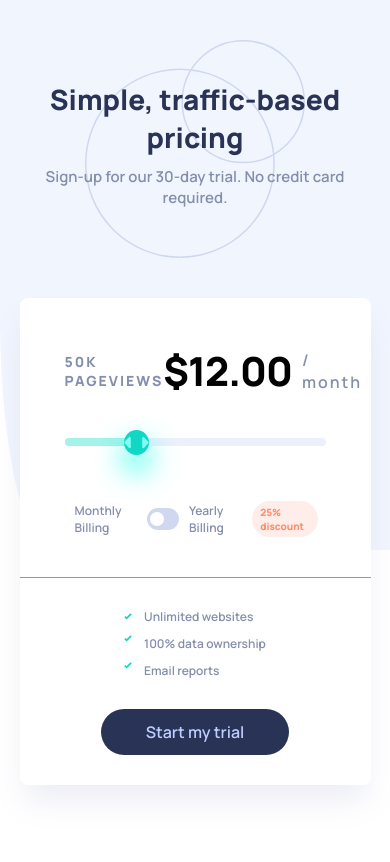
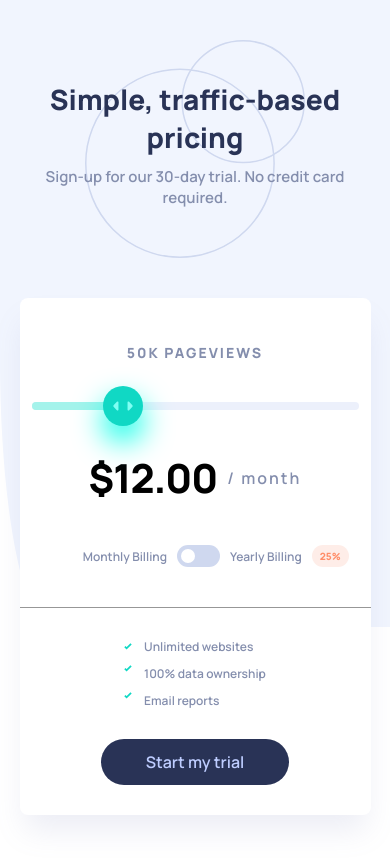
Before and after one commit to nlukic97/bonus_zadatak_6, a website with bundled scripts: page public/index.html in a window 390 px wide. Built offline with nearby package versions, Linux system fonts and the light colour scheme.

Commit message:
finished

```diff
--- a/public/index.html
+++ b/public/index.html
@@ -35,24 +35,27 @@
 
       <div class="padding-left-right">
         <div class="number-container">
-          <span class="text-pageview color-gray"><span id="page-views">100K</span> pageviews</span>
+          <span class="text-pageview color-gray"><span id="page-views">50K</span> pageviews</span>
 
           <div class="price">
-            <span id="price" class="text-price text-dark">16.00</span> <span class="text-timespan color-gray">/ month</span>
+            <span id="price" class="text-price text-dark">12.00</span> <span class="text-timespan color-gray">/ month</span>
           </div>
+
+          <div class="range-container">
+            <div class="curr-range"></div>
+            <input type="range" name="selected_range" id="selected_range" step="25" min="0" max="100" value="25">
+          </div>
+
         </div>
 
 
-        <div class="range-container">
-          <div class="curr-range"></div>
-          <input type="range" name="selected_range" id="selected_range" step="25" min="0" max="100" value="25">
-        </div>
 
         <div class="billing-container">
           <span class="text-paragraph smaller color-gray">Monthly Billing</span>
           <div class="switch"></div>
           <span class="text-paragraph smaller color-gray">Yearly Billing</span>
           <span class="discount-label highlight">25% discount </span>
+          <span class="discount-label highlight __smaller">25%</span>
         </div>
       </div>
 
--- a/public/scss/imports/_layout.scss
+++ b/public/scss/imports/_layout.scss
@@ -15,6 +15,7 @@ header {
 
 .main {
     margin-top: 40px;
+    margin-bottom: 80px;
     padding: 45px 0 0;
     border-radius: 8px;
     background-color: #FFFFFF;
@@ -25,10 +26,13 @@ header {
     padding: 0 45px;
 }
 
+
+
 .number-container {
     display: flex;
     justify-content: space-between;
     align-items: center;
+    flex-wrap: wrap;
 
     .price {
         display: flex;
@@ -49,6 +53,8 @@ header {
     border-radius: 5px;
     position: relative;
     margin-top: 40px;
+    width: 100%;
+    background-color: #ECF0FB;
 
     .curr-range {
         width: 25%;
@@ -109,8 +115,10 @@ header {
     align-items: center;
     padding-right: 3%;
 
-    span, div {
-        margin-left: 10px;
+    > span, > div {
+        &:not(:first-child){
+            margin-left: 10px;
+        }
     }
 }
 
--- a/public/scss/imports/_mediaQuery.scss
+++ b/public/scss/imports/_mediaQuery.scss
@@ -2,6 +2,38 @@
     .container {
         width: 90%;
     }
+
+    .padding-left-right {
+        padding-left: 12px;
+        padding-right: 12px;
+    }
+
+    .highlight {
+        display: none;
+        &.__smaller {
+            display: block;
+        }
+    }
+
+
+    .number-container {
+        flex-direction: column;
+
+        .range-container {
+            margin-bottom: 40px;
+        }
+
+        .price {
+            order: 3;
+        }
+    }
+
+    .billing-container {
+        margin-top: 40px;
+        // > span, > div {
+
+            // }
+        }
 
     .footer {
         flex-direction: column;
@@ -11,3 +43,13 @@
         }
     }
 }
+
+@media screen and (max-width:348px) {
+    .billing-container {
+        > span, > div {
+            &:not(:first-child){
+                margin-left: 6px;
+            }
+        }
+    }
+}
--- a/public/scss/imports/_slider.scss
+++ b/public/scss/imports/_slider.scss
@@ -5,11 +5,13 @@
     -webkit-appearance: none;
     width: 100%;
     height: 100%;
-    background: #ECF0FB;
+    // background: #ECF0FB;
+    background-color: transparent;
     outline: none;
     -webkit-transition: .2s;
     transition: opacity .2s;
     border-radius: 5px;
+    z-index: 2;
   }
 
   #selected_range:hover {
@@ -19,9 +21,10 @@
   #selected_range::-webkit-slider-thumb {
     -webkit-appearance: none;
     appearance: none;
-    width: 25px;
-    height: 25px;
+    width: 40px;
+    height: 40px;
     background: url('../images/icon-slider.svg') no-repeat center center/contain;
+    background-size: 50%;
     background-color: $color-green;
     cursor: pointer;
     border-radius: 50%;
--- a/public/scss/imports/_typography.scss
+++ b/public/scss/imports/_typography.scss
@@ -48,6 +48,10 @@
     letter-spacing: 0;
     border-radius: 100px;
     padding: 4px 8px;
+
+    &.__smaller {
+        display: none;
+    }
 }
 
 .color-gray {
```
Also changed, not shown: public/css/style.css.
